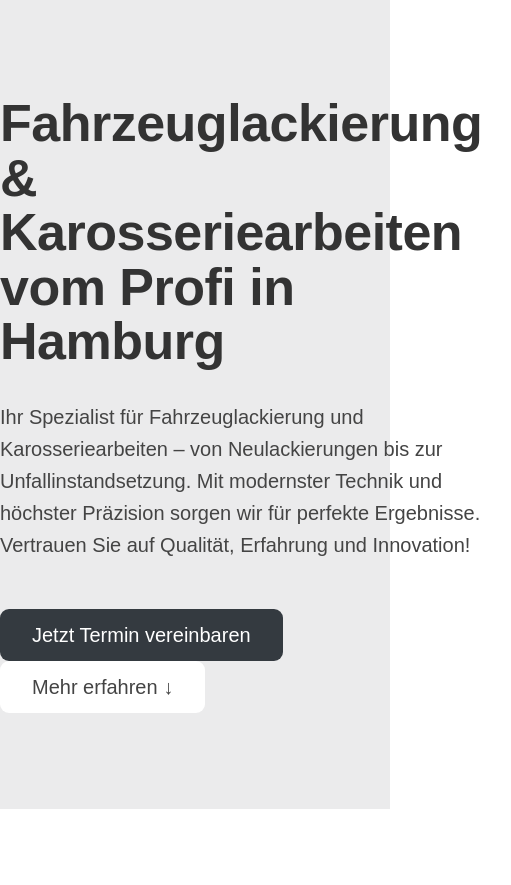
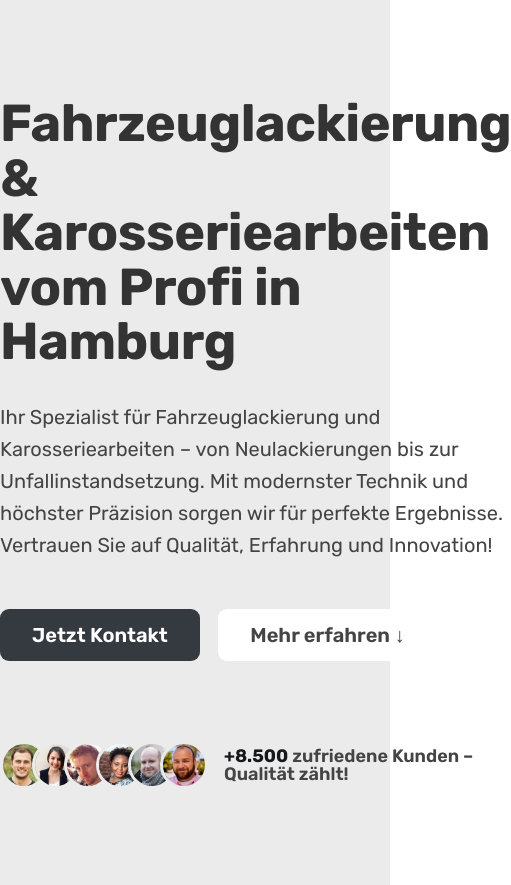
Before and after one commit to R3zgar/Lackierzentrum-Suederelbe-Deutschland, a plain HTML site: page index.html in a window 390 px wide. Shown: the whole page, 511 px wide, since content can reach past the window. Before the commit the page ends 844 px from the top, so only its background shows below. Drawn offline with Linux system fonts and the light colour scheme.

Commit message:
feat: Complete Hero section with enhanced typography, layout, and accessibility
- Implemented the `section-hero` structure with a `hero-text-box` and `hero-img-box`

- Updated typography:

  - Replaced Inter with Rubik for a more approachable and rounded typeface
  - Applied `font-weight: 600` to buttons for improved readability

- Built the delivered meals component:

  - Created `customers` with `delivered-img`for customer images and `customer-stats` for statistics
  - Implemented `display: flex` for a responsive layout
  - Overlapped images using `margin-right: -1.6rem` and adjusted last-child margin
  - Applied `border-radius: 50%` for circular images and added a subtle border for separation

- Improved visual hierarchy and spacing:

  - Adjusted `gap`, `margin-top`, and text sizes for better readability
  - Ensured accessibility with proper color contrast adjustments

This update finalizes the Hero section with refined typography, better user experience, and an improved visual layout.

```diff
--- a/css/style.css
+++ b/css/style.css
@@ -13,7 +13,7 @@
   --- 02 COLORS
   - Primary: #343a40
   - Tints: #ebebec
-  - Shades:
+  - Shades: #2f343a
   - Accents:
   - Greys:
   #444
@@ -52,7 +52,7 @@ html {
 }
 
 body {
-  font-family: sans-serif;
+  font-family: "Rubik", sans-serif;
   line-height: 1;
   font-weight: 400;
   color: #444;
@@ -93,6 +93,7 @@ body {
   background-color: #343a40;
   text-decoration: none;
   font-size: 2rem;
+  font-weight: 600;
   padding: 1.6rem 3.2rem;
   border-radius: 9px;
 
@@ -137,3 +138,36 @@ body {
 .margin-right-sm {
   margin-right: 1.6rem !important;
 }
+
+.customers {
+  display: flex;
+  align-items: center;
+  gap: 1.6rem;
+  margin-top: 8rem;
+}
+
+.customers-img {
+  display: flex;
+}
+
+.customers-img img {
+  height: 4.8rem;
+  width: 4.8rem;
+  border-radius: 50%;
+  margin-right: -1.6rem;
+  border: 3px solid #ebebec;
+}
+
+.customers-img img:last-child {
+  margin: 0;
+}
+
+.customer-stats {
+  font-size: 1.8rem;
+  font-weight: 600;
+}
+
+.customer-stats span {
+  color: #15171a;
+  font-weight: 700;
+}
--- a/index.html
+++ b/index.html
@@ -3,6 +3,14 @@
   <head>
     <meta charset="UTF-8" />
     <meta name="viewport" content="width=device-width, initial-scale=1.0" />
+
+    <!-- google font -- Rubik -->
+    <link rel="preconnect" href="https://fonts.googleapis.com" />
+    <link rel="preconnect" href="https://fonts.gstatic.com" crossorigin />
+    <link
+      href="https://fonts.googleapis.com/css2?family=Rubik:ital,wght@0,300..900;1,300..900&display=swap"
+      rel="stylesheet"
+    />
 
     <link rel="stylesheet" href="css/style.css" />
 
@@ -24,10 +32,39 @@
             und höchster Präzision sorgen wir für perfekte Ergebnisse. Vertrauen
             Sie auf Qualität, Erfahrung und Innovation!
           </p>
-          <a href="#" class="btn btn--full margin-right-sm"
-            >Jetzt Termin vereinbaren</a
-          >
+          <a href="#" class="btn btn--full margin-right-sm">Jetzt Kontakt</a>
           <a href="#" class="btn btn--outline">Mehr erfahren &darr;</a>
+          <div class="customers">
+            <div class="customers-img">
+              <img
+                src="img/customers/customer-01.jpg"
+                alt="Zufriedener Kunde – Hochwertige Fahrzeuglackierung & Karosseriearbeiten bei Lackierzentrum Süderelbe."
+              />
+              <img
+                src="img/customers/customer-02.jpg"
+                alt="Zufriedener Kunde – Hochwertige Fahrzeuglackierung & Karosseriearbeiten bei Lackierzentrum Süderelbe."
+              />
+              <img
+                src="img/customers/customer-03.jpg"
+                alt="Zufriedener Kunde – Hochwertige Fahrzeuglackierung & Karosseriearbeiten bei Lackierzentrum Süderelbe."
+              />
+              <img
+                src="img/customers/customer-04.jpg"
+                alt="Zufriedener Kunde – Hochwertige Fahrzeuglackierung & Karosseriearbeiten bei Lackierzentrum Süderelbe."
+              />
+              <img
+                src="img/customers/customer-05.jpg"
+                alt="Zufriedener Kunde – Hochwertige Fahrzeuglackierung & Karosseriearbeiten bei Lackierzentrum Süderelbe."
+              />
+              <img
+                src="img/customers/customer-06.jpg"
+                alt="Zufriedener Kunde – Hochwertige Fahrzeuglackierung & Karosseriearbeiten bei Lackierzentrum Süderelbe."
+              />
+            </div>
+            <p class="customer-stats">
+              <span>+8.500</span> zufriedene Kunden – Qualität zählt!
+            </p>
+          </div>
         </div>
         <div class="hero-img-box">
           <img
```
